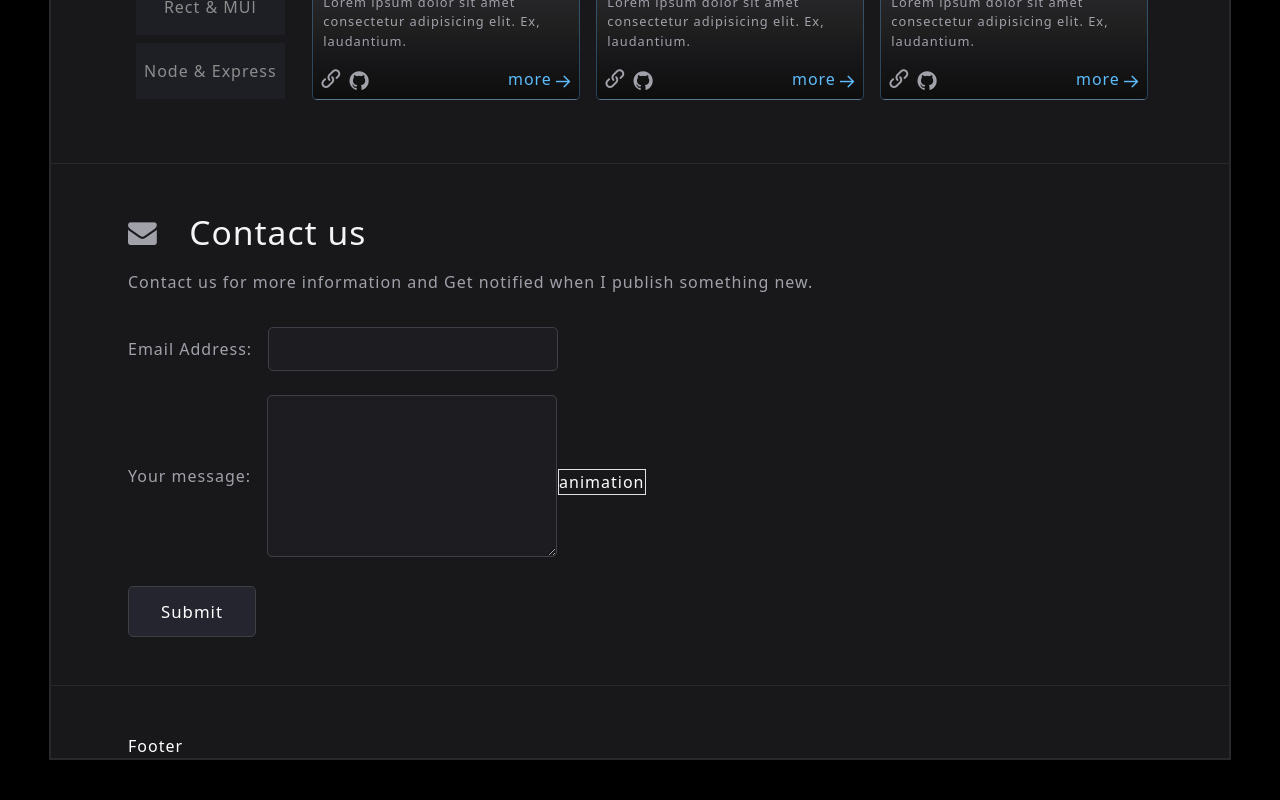
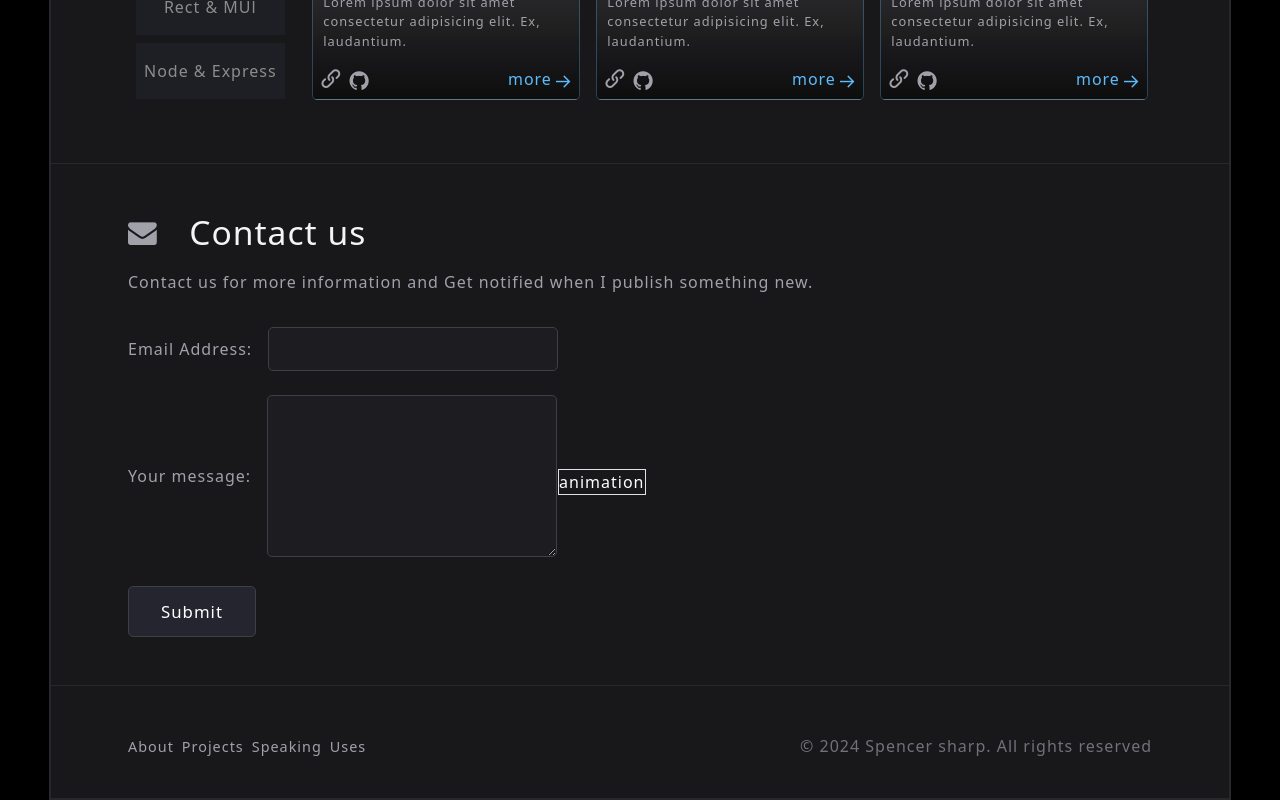
Before and after one commit to AbdelazizSoliman/awesome-portfolio, a React (Vite) app: page / in a window 1280 px wide. Shown: the part 805-1605 px from the top of the page. Before the commit the page ends 1565 px from the top, so only its background shows below. Built offline with nearby package versions, Linux system fonts and the light colour scheme.

Commit message:
Footer section

```diff
--- a/src/components/footer/Footer.jsx
+++ b/src/components/footer/Footer.jsx
@@ -2,7 +2,16 @@ import React from 'react';
 import './footer.css';
 
 export default function Footer() {
-  return (
-    <div>Footer</div>
-  );
+  return <>
+<footer className='d-flex justify-content-between mb-4'>
+  <ul className='d-flex gap-2 p-0'>
+    <li><a href="/">About</a></li>
+    <li><a href="/">Projects</a></li>
+    <li><a href="/">Speaking</a></li>
+    <li><a href="/">Uses</a></li>
+    <li></li>
+  </ul>
+  <p>© 2024 Spencer sharp. All rights reserved</p>
+</footer>
+  </>
 }
--- a/src/components/footer/footer.css
+++ b/src/components/footer/footer.css
@@ -1,3 +1,28 @@
 * {
   margin: 0;
 }
+
+  footer ul a{
+  color: var(--subtitle);
+  font-size: 0.9rem;
+  transition: .3s;
+}
+
+footer ul a:hover{
+  color: var(--blue);
+  font-size: 1rem;
+  font-weight: 500;
+}
+
+footer p{
+  color: rgb( 113 , 113, 122);
+}
+
+
+@media (max-width: 800px) {
+  footer {
+    align-items: center;
+    flex-direction: column;
+
+  }
+}
```
